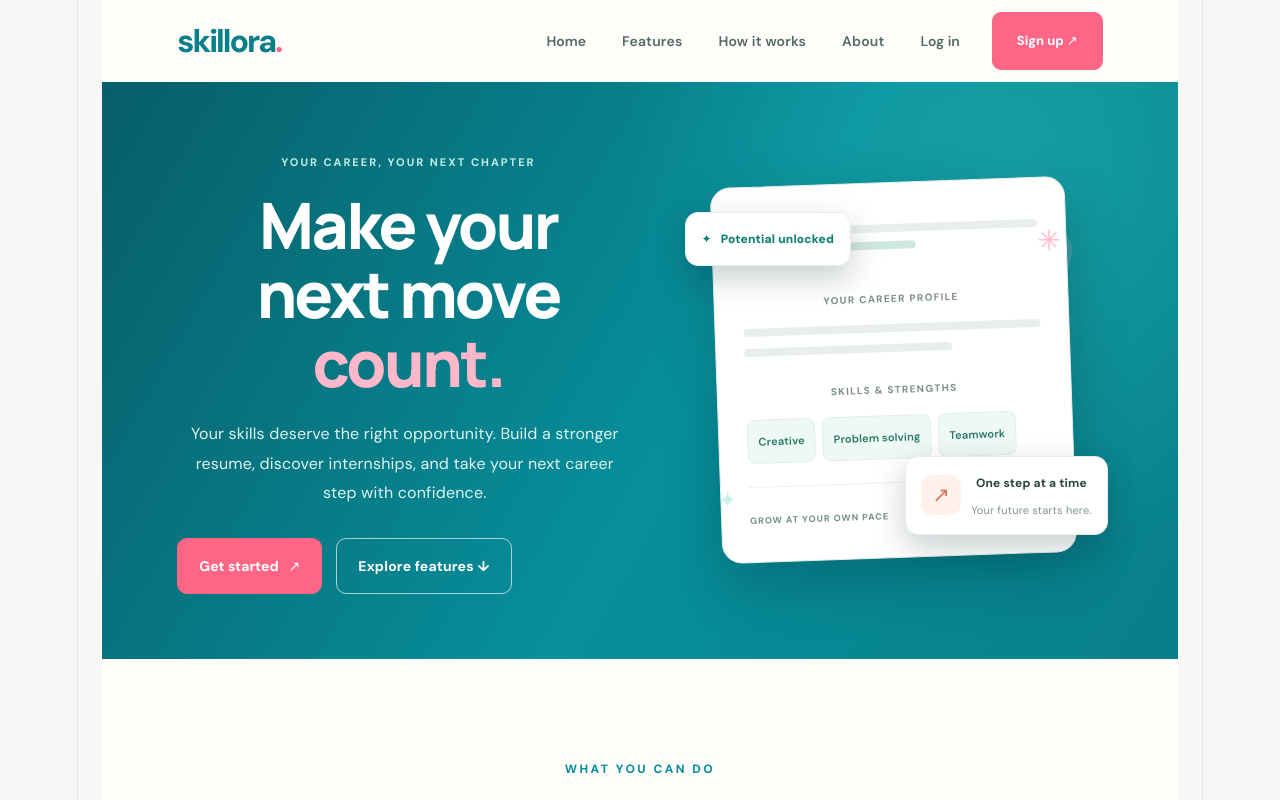
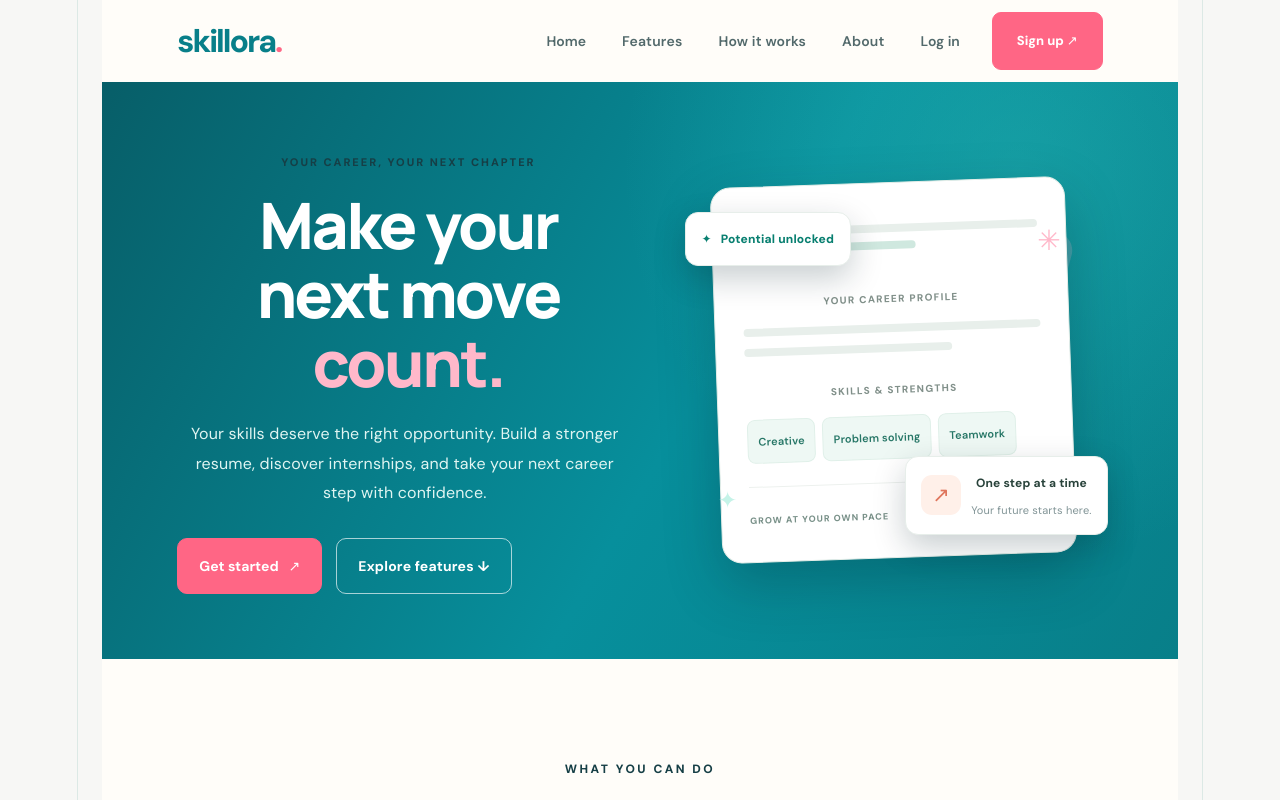
Before and after one commit to lilima07/Skillora, a React (Vite) app: page / in a window 1280 px wide. Shown: the top 800 px of the page. Built offline with nearby package versions, Linux system fonts and the light colour scheme.

Commit message:
Fix heading color and readability

```diff
--- a/src/App.css
+++ b/src/App.css
@@ -234,6 +234,7 @@ p {
   font-weight: 800;
   letter-spacing: 2.5px;
   line-height: 1.7;
+  color: #163f46;
 }
 
 /* =========================
@@ -279,7 +280,7 @@ p {
 
 .hero-content .section-kicker {
   margin-bottom: 18px;
-  color: #bcece5;
+  color:#163f46;
   font-size: 11px;
   letter-spacing: 2px;
 }
```
